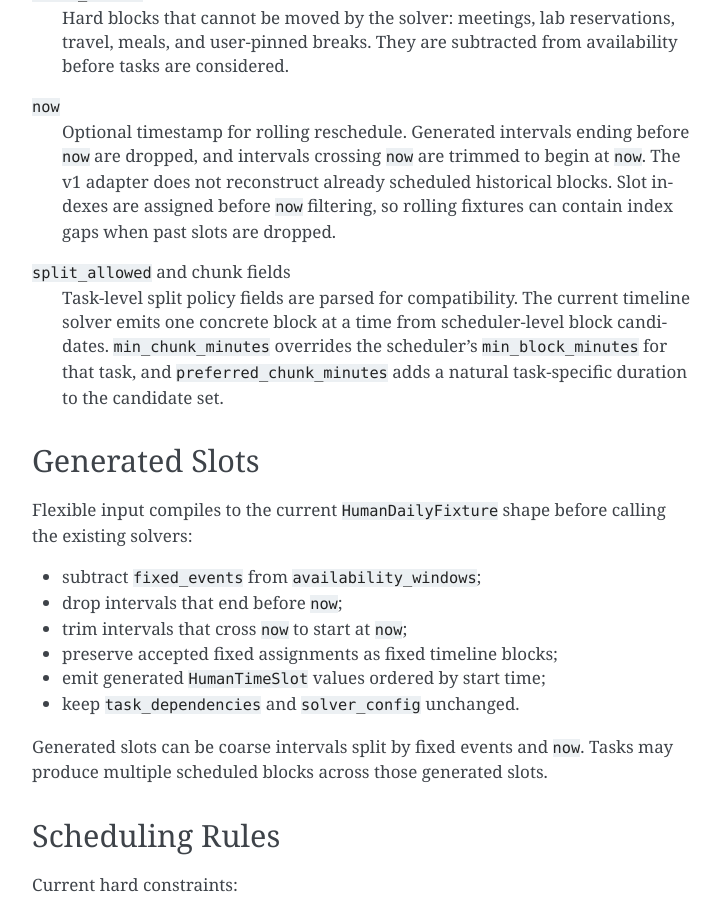
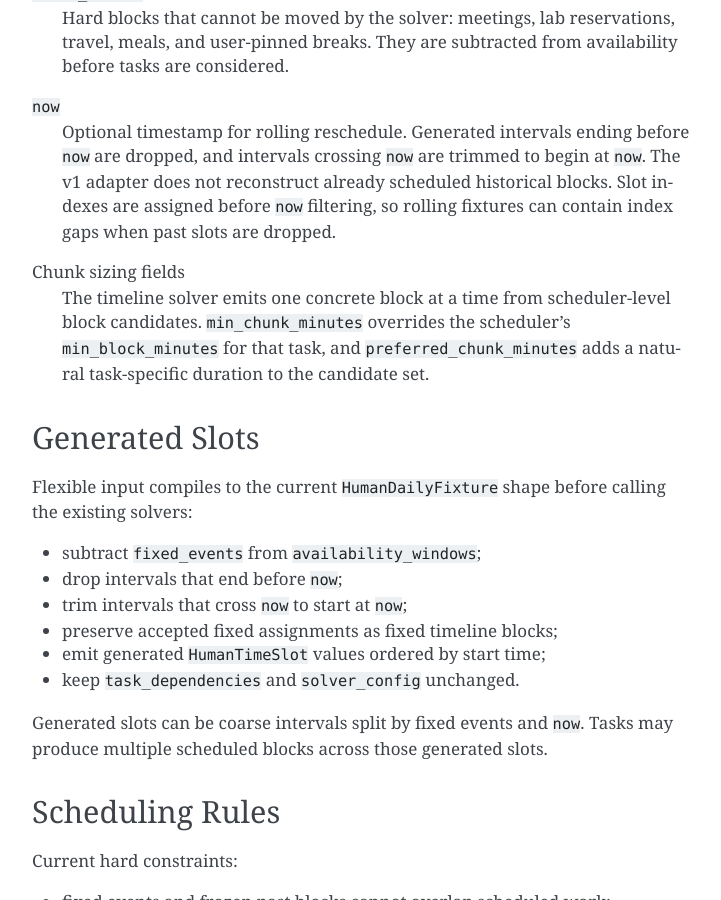
Before and after one commit to masa10-f/Scheduler, a Sphinx documentation site: the page built from docs/api/human-flexible-time.rst, in a window 1280 px wide and 900 px high, scrolled down 1540 px. Shown: the whole window, without its empty margins (388-1109 px from the left). Built offline with Sphinx 7.4.7, drawn with Linux system fonts in a browser that asks for light colours; some of the changed text lies outside the part shown.

Commit message:
Remove split flag and prefer chunk sizing

```diff
--- a/docs/api/human-flexible-time.rst
+++ b/docs/api/human-flexible-time.rst
@@ -78,10 +78,9 @@ Input Model
   blocks. Slot indexes are assigned before ``now`` filtering, so rolling
   fixtures can contain index gaps when past slots are dropped.
 
-``split_allowed`` and chunk fields
-  Task-level split policy fields are parsed for compatibility. The current
-  timeline solver emits one concrete block at a time from scheduler-level block
-  candidates. ``min_chunk_minutes`` overrides the scheduler's
+Chunk sizing fields
+  The timeline solver emits one concrete block at a time from scheduler-level
+  block candidates. ``min_chunk_minutes`` overrides the scheduler's
   ``min_block_minutes`` for that task, and ``preferred_chunk_minutes`` adds a
   natural task-specific duration to the candidate set.
 
@@ -140,9 +139,9 @@ The following review fixtures are included:
   late morning interruption;
 * ``samples/human/daily_flexible_fixed_events.yaml``: a day with a lab
   reservation that blocks a large afternoon interval;
-* ``samples/human/daily_flexible_split_policy.yaml``: a mixed day showing long
-  task backlog being cut into scored scheduler blocks while leaving room for
-  other work.
+* ``samples/human/daily_flexible_block_candidates.yaml``: a mixed day showing
+  long task backlog being cut into scored scheduler blocks while leaving room
+  for other work.
 
 Known Limitations
 -----------------
--- a/docs/human-flexible-review.rst
+++ b/docs/human-flexible-review.rst
@@ -27,7 +27,7 @@ The command completed successfully for all four flexible fixtures:
   dropped, but the review needs a clearer distinction between "lower score" and
   truly blocked dependency outcomes. This may need report/model wording before
   solver changes.
-* ``daily_flexible_split_policy``: 自然. The solver cuts long backlog into
+* ``daily_flexible_block_candidates``: 自然. The solver cuts long backlog into
   scored scheduler blocks, leaves room for other work, and keeps each emitted
   block aligned with compatible generated slots.
 
```
Also changed, not shown: CHANGELOG.md (+2 -2 lines), 7 other files.
